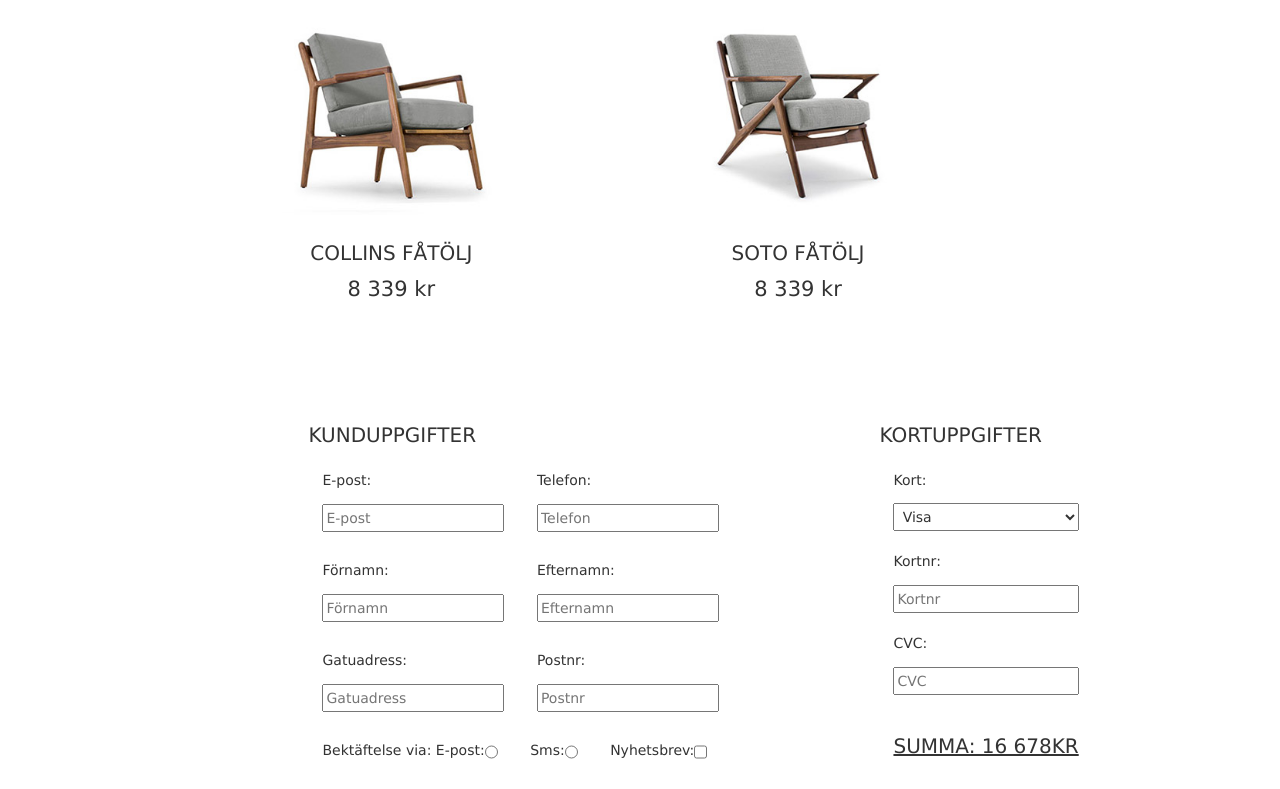
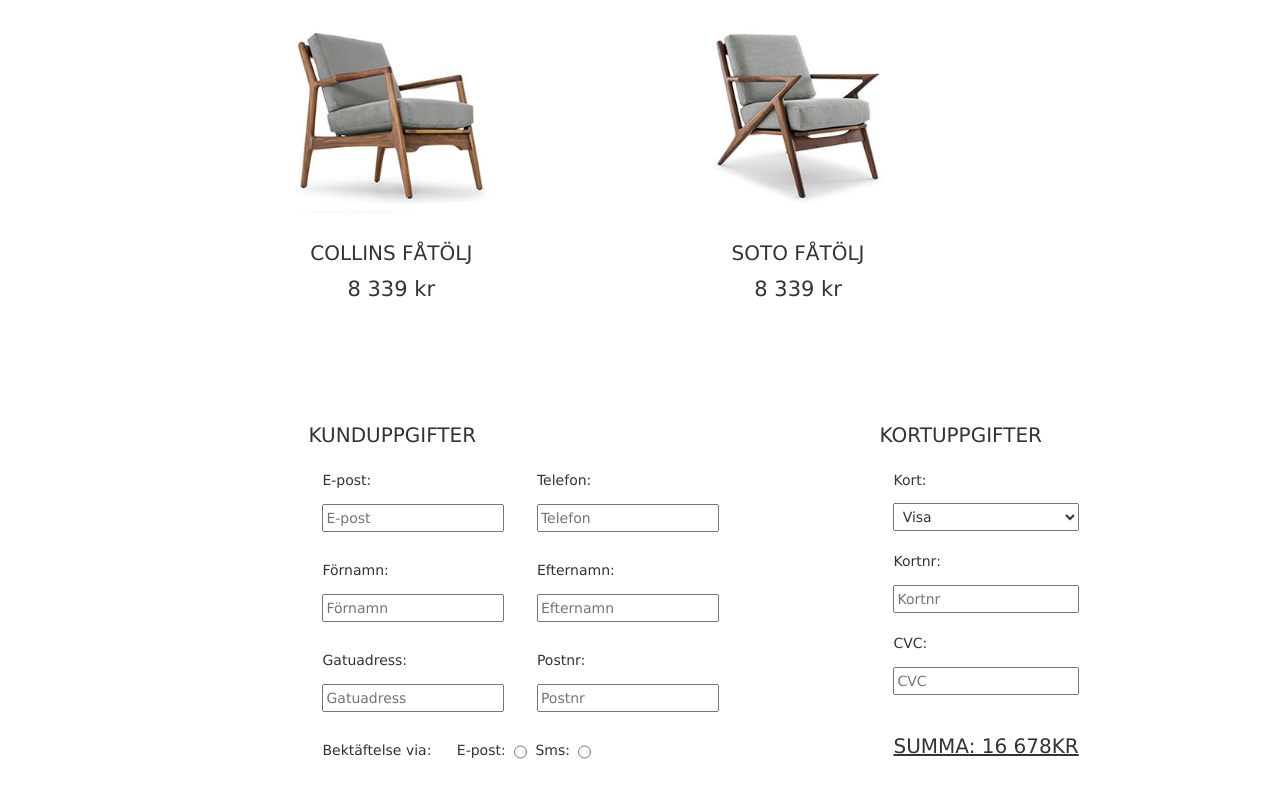
Before and after one commit to armanraftari/htmlprojekt, a plain HTML site: page checkout.html in a window 1280 px wide. Shown: the part 153-942 px from the top of the page. Drawn offline with nearby package versions, Linux system fonts and the light colour scheme.

Commit message:
radioknappar fixad

```diff
--- a/checkout.html
+++ b/checkout.html
@@ -117,16 +117,20 @@
                 </form>
             </div>
             <div>
+                <form class="cboxtext">
+                    Bektäftelse via:
+                </form>
                 <form class="cbox">
-                    Bektäftelse via: E-post:<input type="radio">
+                    E-post:<input type="radio" name="confirm" value="yes">
+                    Sms:<input type="radio" name="confirm" value="yes">
                 </form>
-                <form class="cbox" id="radio">
-                    Sms:<input type="radio">
-                </form>
+            </div>
+            <div>
                 <form class="cbox">
                     Nyhetsbrev: <input class="cbox" type="checkbox">
                 </form>
             </div>
+
 
             <div>
                 <form class="regform">
--- a/style.css
+++ b/style.css
@@ -455,6 +455,20 @@ footer ul li a {
     flex-direction: row;
     flex: 1  auto
 }
+.cboxtext{
+    padding: 1em;
+    display: inline-flex;
+    flex-direction: row;
+    flex: 1  auto;
+    margin-right: -0.5em;
+
+}
+.cbox input{
+    margin-left: 0.6em;
+    margin-right: 0.6em;
+
+}
+
 .cardform{
     padding: 1em;
     display: inline-flex;
```
